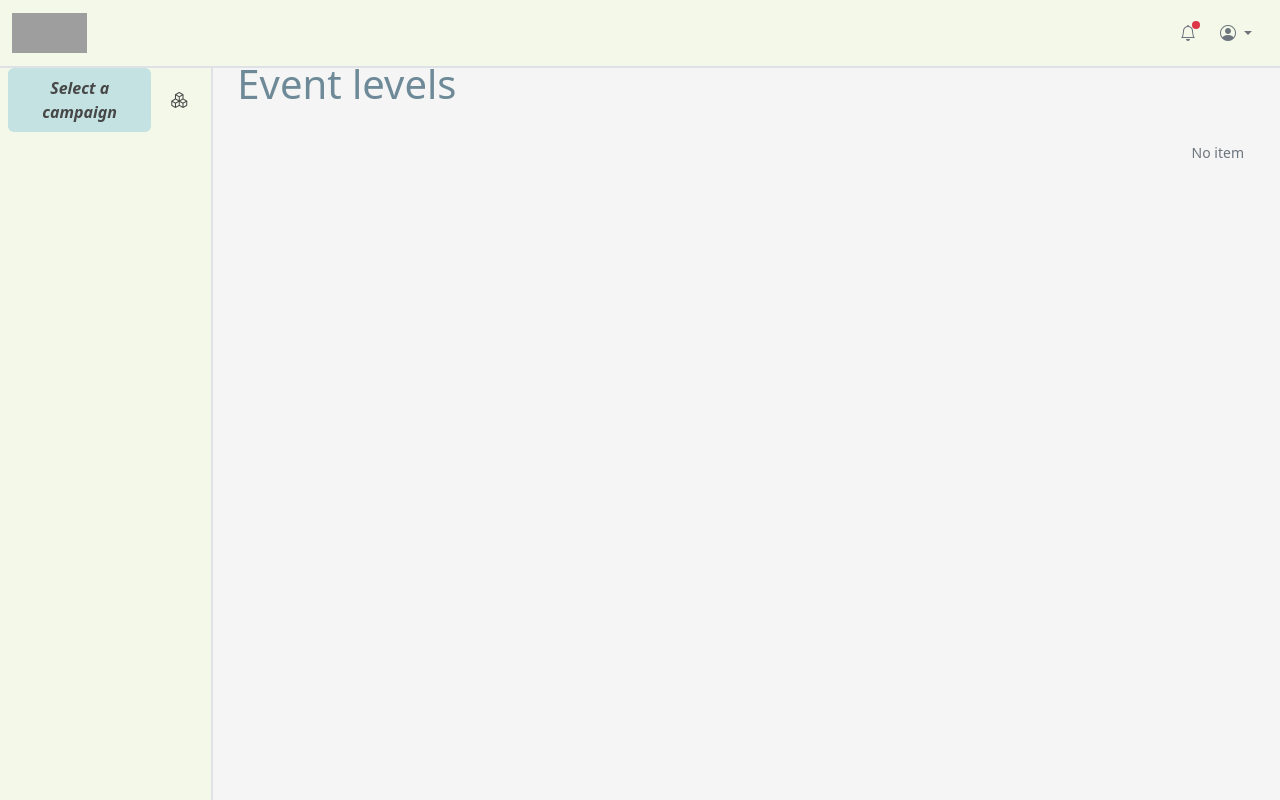
After one commit to BEMServer/bemserver-ui, a Flask app: template bemserver_ui/templates/pages/events/levels/list.html in a window 1280 px wide. The commit adds this page. Run offline with Flask 2, Linux system fonts and the light colour scheme; the template is opened without the code that fills it, so the values that code supplies are empty; parts of the project's set-up code (start-up, migrations or seed data) failed here and were passed over; some libraries are stand-ins or nearby versions; grey boxes are pictures that could not be loaded.

Commit message:
Add admin event levels page

```diff
--- a/bemserver_ui/templates/components/sidebar.html
+++ b/bemserver_ui/templates/components/sidebar.html
@@ -222,6 +222,24 @@
                         </div>
                     </div>
                     <div class="accordion-item border-0">
+                        <h2 class="accordion-header" id="panelHeadingAdminEvents">
+                            <button class="accordion-button text-muted rounded-0 shadow-none collapsed p-2" type="button" data-bs-toggle="collapse" data-bs-target="#panelCollapseAdminEvents" aria-expanded="false" aria-controls="panelCollapseAdminEvents">
+                                <span class="app-sidebar-heading"><i class="bi bi-calendar2-event"></i> Events</span>
+                            </button>
+                        </h2>
+                        <div id="panelCollapseAdminEvents" class="accordion-collapse collapse" aria-labelledby="panelHeadingAdminEvents">
+                            <div class="accordion-body px-0 py-2">
+                                <ul class="nav nav-pills flex-column gap-1">
+                                    <li class="nav-item">
+                                        <div class="d-flex justify-content-between align-items-center gap-1">
+                                            <a class="nav-link w-100" href="{{ url_for('event_levels.list') }}" title="Manage event levels"><i class="bi bi-tags"></i> Levels</a>
+                                        </div>
+                                    </li>
+                                </ul>
+                            </div>
+                        </div>
+                    </div>
+                    <div class="accordion-item border-0">
                         <h2 class="accordion-header" id="panelHeadingAdminUsers">
                             <button class="accordion-button text-muted rounded-0 shadow-none collapsed p-2" type="button" data-bs-toggle="collapse" data-bs-target="#panelCollapseAdminUsers" aria-expanded="false" aria-controls="panelCollapseAdminUsers">
                                 <span class="app-sidebar-heading"><i class="bi bi-person-rolodex"></i> Users & groups</span>
--- /dev/null
+++ b/bemserver_ui/templates/pages/events/levels/list.html
@@ -0,0 +1,36 @@
+{% extends "pages/base.html" %}
+
+{% set title = "Event levels" %}
+
+{% block main_content %}
+{{ super() -}}
+<div class="container-fluid">
+    <div class="row justify-content-end mb-3">
+        <div class="col-auto">
+            <small class="text-nowrap text-muted"><app-items-count first-item="1" last-item="{{ event_levels | length }}" total-count="{{ event_levels | length }}"></app-items-count></small>
+        </div>
+    </div>
+    <div class="row">
+        <div class="col">
+            <div class="list-group">
+                {% for x in event_levels %}
+                <div class="list-group-item d-flex justify-content-between align-items-center gap-4 py-2">
+                    <div class="d-flex align-items-center gap-2">
+                        <i class="bi bi-tag"></i>
+                        <h6 class="fw-bold text-break mb-0">{{ x.name }}</h6>
+                    </div>
+                    <span class="fst-italic text-muted">{{ x.description }}</span>
+                </div>
+                {% endfor %}
+            </div>
+        </div>
+    </div>
+</div>
+{% endblock main_content %}
+
+{% block body_scripts %}
+{{ super() -}}
+{% filter indent(width=8, first=True) %}
+<script type="module" src="{{ url_for('static', filename='scripts/modules/components/itemsCount.js') }}"></script>
+{% endfilter %}
+{% endblock body_scripts %}
--- a/bemserver_ui/views/__init__.py
+++ b/bemserver_ui/views/__init__.py
@@ -9,6 +9,7 @@
 from . import timeseries
 from . import services
 from . import analysis
+from . import events
 
 
 MODULES = (
@@ -24,6 +25,7 @@
     timeseries.timeseries_datastates,
     timeseries.timeseries_properties,
     timeseries.timeseries_data,
+    events.event_levels,
 )
 
 
--- /dev/null
+++ b/bemserver_ui/views/events/__init__.py
@@ -0,0 +1,2 @@
+"""All events views"""
+from . import event_levels  # noqa
```
Also changed, not shown: bemserver_ui/views/events/event_levels.py (added, +17 -0 lines).
